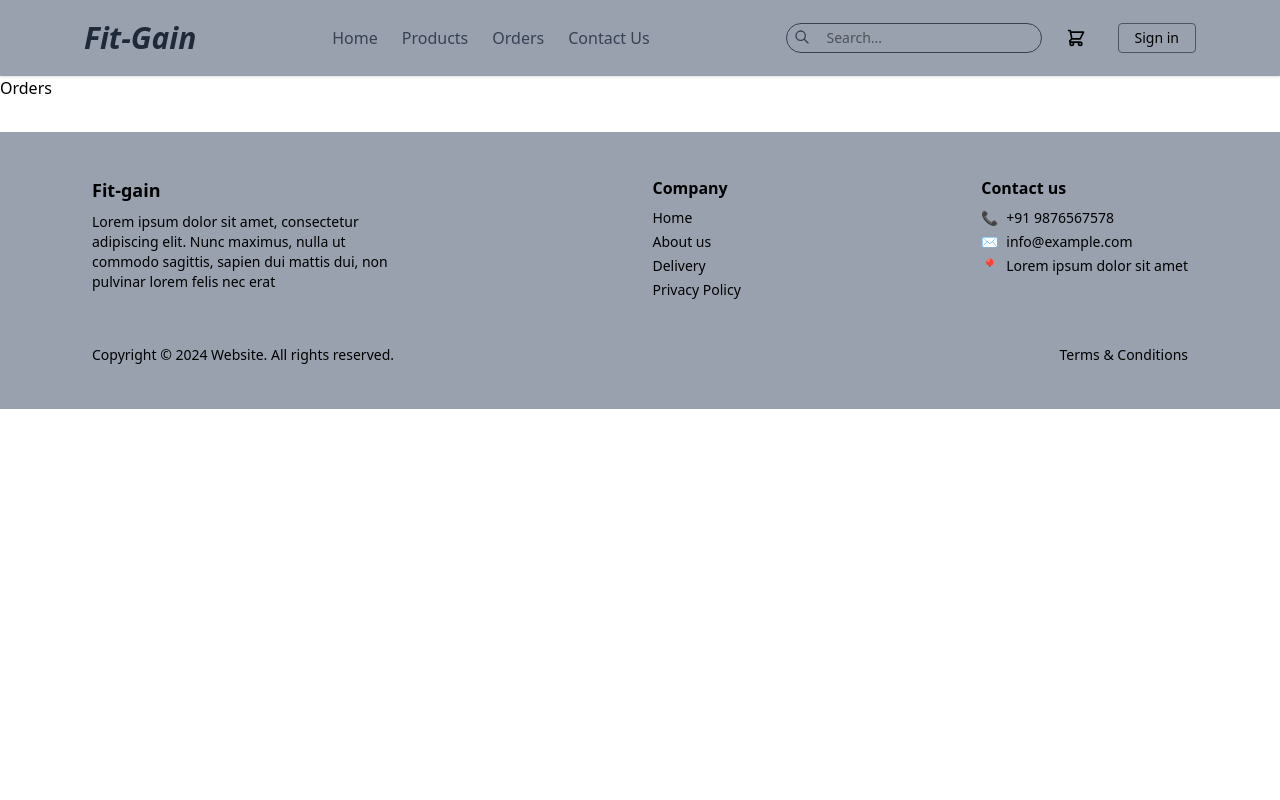
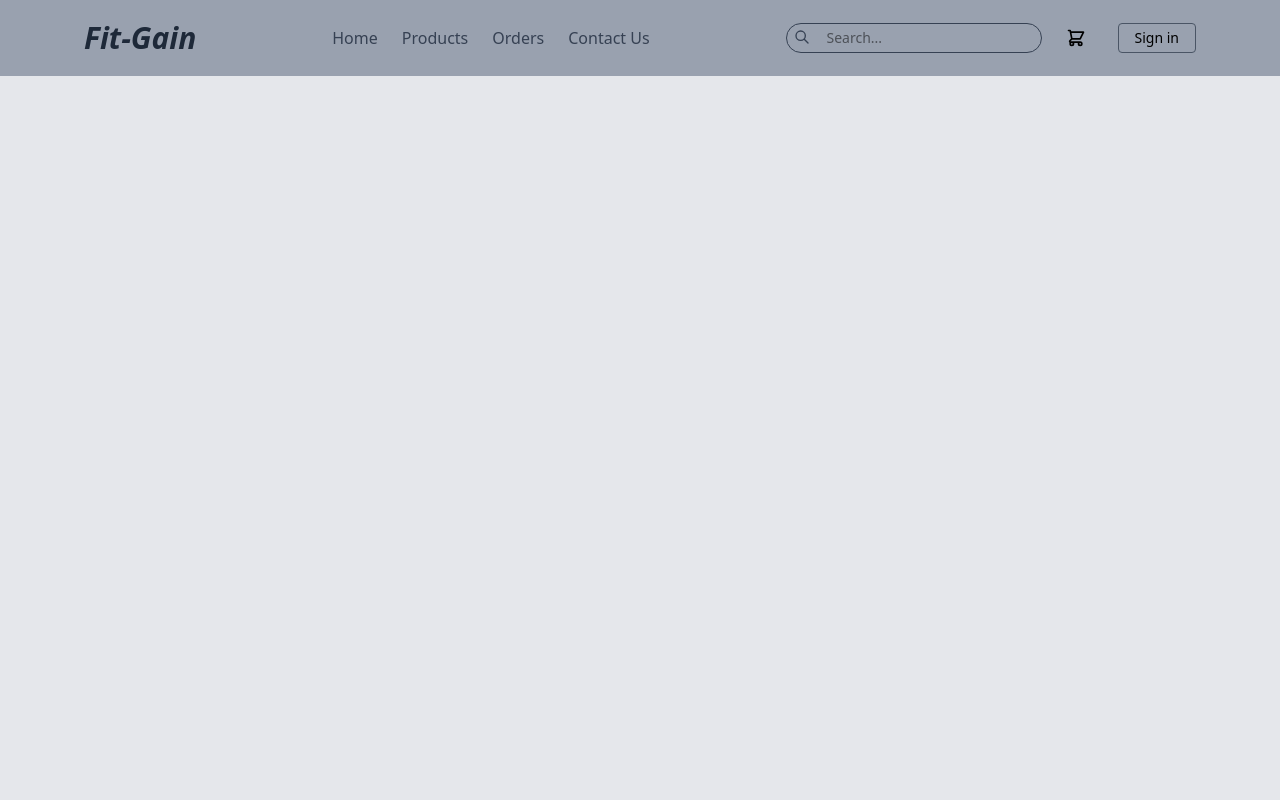
Before and after one commit to manulbp/fitgainTest, a React (Vite) app in the folder frontend/: page /orders in a window 1280 px wide. Shown: the top 800 px of the page. Built offline with nearby package versions, Linux system fonts and the light colour scheme.

Commit message:
Update Orders.jsx

```diff
--- a/frontend/pages/Orders.jsx
+++ b/frontend/pages/Orders.jsx
@@ -2,6 +2,6 @@ import React from 'react'
 
 export default function Orders() {
   return (
-    <div>Orders</div>
+    <div className="flex flex-col min-h-screen bg-gray-200 px-6 py-8"></div>
   )
 }
```
